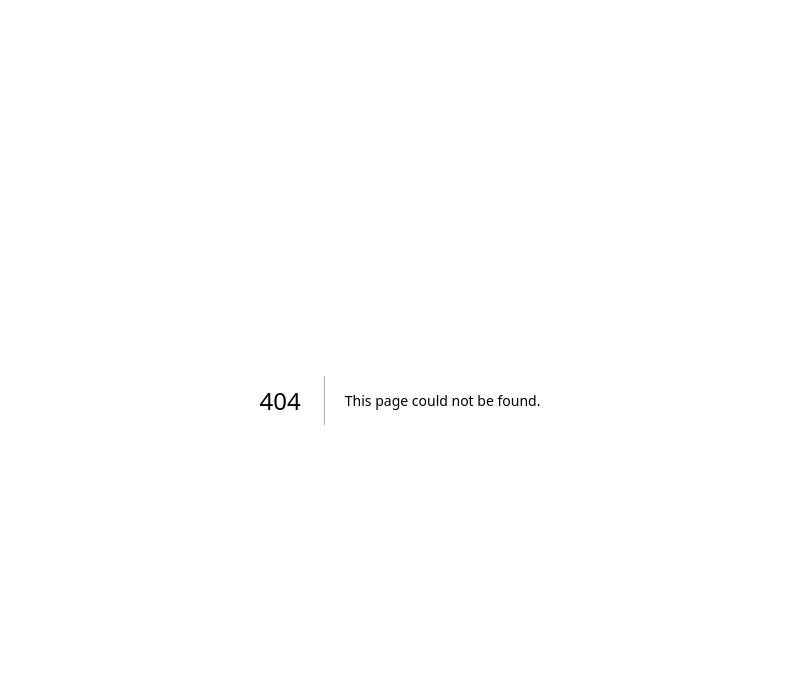
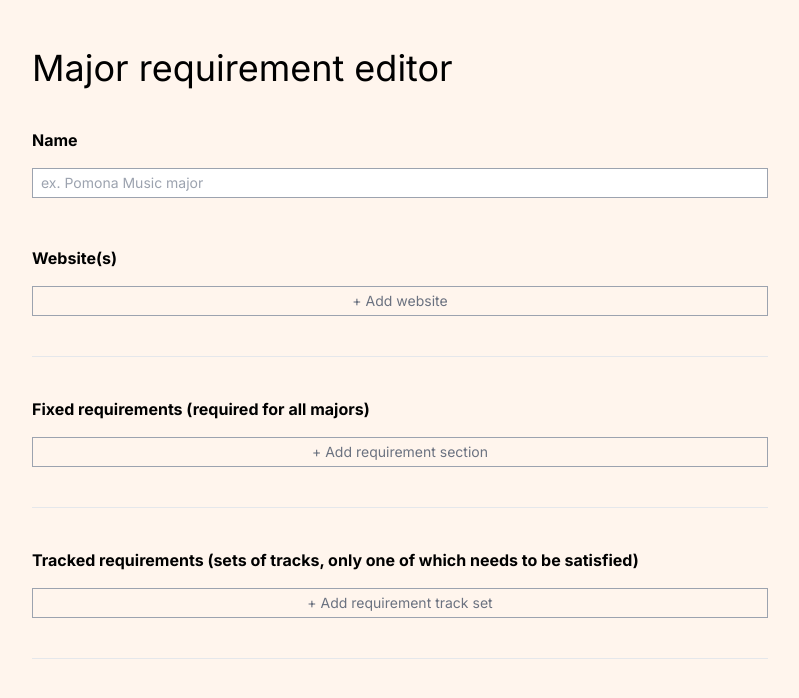
Before and after one commit to wwsalmon/5c-course-planner, a Next.js app: page /edit-major in a window 1280 px wide. Before the commit this address had no page. Shown: the top 698 px of the page, without its empty margins (240-1039 px from the left). Built offline with nearby package versions, Linux system fonts and the light colour scheme.

Commit message:
create edit major page

```diff
--- a/components/Input.tsx
+++ b/components/Input.tsx
@@ -6,6 +6,6 @@ export default function Input(props: ComponentProps<"input">) {
     thisProps.className = classNames(props.className, "px-2 py-1 border border-gray-400 w-full text-sm mb-2");
 
     return (
-        <input type="text" {...thisProps}/>
+        <input {...thisProps}/>
     )
 }
--- /dev/null
+++ b/pages/edit-major.tsx
@@ -0,0 +1,83 @@
+import Input from "../components/Input";
+import {ComponentProps, useState} from "react";
+import BigButton from "../components/BigButton";
+import {FiX} from "react-icons/fi";
+import classNames from "classnames";
+import {Req, ReqSet} from "../components/Major";
+
+function Label(props: ComponentProps<"label">) {
+    let thisProps = {...props};
+    thisProps.className = classNames("font-bold mb-4 mt-10 block", props.className);
+
+    return (
+        <label {...thisProps}/>
+
+    )
+}
+
+function AdminButton(props: ComponentProps<"button">) {
+    let thisProps = {...props};
+    thisProps.className = classNames("py-1 text-sm my-2", props.className);
+
+    return (
+        <BigButton {...thisProps}/>
+    )
+}
+
+export default function EditMajor() {
+    const [name, setName] = useState<string>("");
+    const [websites, setWebsites] = useState<string[]>([]);
+    const [reqs, setReqs] = useState<Req[]>([]);
+    const [reqSets, setReqSets] = useState<ReqSet[]>([]);
+
+    return (
+        <div className="p-4 max-w-3xl mx-auto">
+            <h1 className="text-4xl mt-8 mb-4">Major requirement editor</h1>
+            <Label>Name</Label>
+            <Input placeholder="ex. Pomona Music major" value={name} onChange={e => setName(e.target.value)}/>
+            <Label>Website(s)</Label>
+            {websites.map((d, i) => (
+                <div className="flex items-center">
+                    <Input key={i} value={d} onChange={e => setWebsites(prev => {
+                        let newWebsites = [...prev];
+                        newWebsites[i] = e.target.value;
+                        return newWebsites;
+                    })} placeholder="ex. https://catalog.pomona.edu/preview_entity.php?catoid=43&ent_oid=2293"/>
+                    <button className="p-1 opacity-50 hover:opacity-100 mb-2" onClick={() => {
+                        setWebsites(prev => {
+                            let newWebsites = [...prev];
+                            newWebsites.splice(i,1);
+                            return newWebsites;
+                        })
+                    }}><FiX/></button>
+                </div>
+            ))}
+            <AdminButton onClick={() => setWebsites(prev => [...prev, ""])}>+ Add website</AdminButton>
+            <hr className="my-10"/>
+            <Label>Fixed requirements (required for all majors)</Label>
+            {reqs.map((d, i) => (
+                <div className="p-4 bg-white my-4 border shadow-md" key={i}>
+                    <label className="font-medium mb-2 text-sm block">Requirement name</label>
+                    <Input value={d.name} onChange={e => setReqs(prev => {
+                        let newReqs = [...prev];
+                        newReqs[i].name = e.target.value;
+                        return newReqs;
+                    })} placeholder="ex. Introductory sequence"/>
+                    <label className="font-medium mb-2 text-sm block">Number of courses required</label>
+                    <Input type="number" value={d.number} onChange={e => setReqs(prev => {
+                        let newReqs = [...prev];
+                        newReqs[i].number = +e.target.value;
+                        return newReqs;
+                    })}/>
+                    <label className="font-medium mb-2 text-sm block">Courses that satisfy this requirement</label>
+                    <AdminButton>+ Add course</AdminButton>
+                </div>
+            ))}
+            <AdminButton onClick={() => setReqs(prev => [...prev, {name: "", number: 0, options: []}])}>+ Add requirement section</AdminButton>
+            <hr className="my-10"/>
+            <Label>Tracked requirements (sets of tracks, only one of which needs to be satisfied)</Label>
+            <AdminButton onClick={() => setReqSets(prev => [...prev, {overallName: "", options: []}])}>+ Add requirement track set </AdminButton>
+            <hr className="my-10"/>
+        </div>
+    )
+}
```
